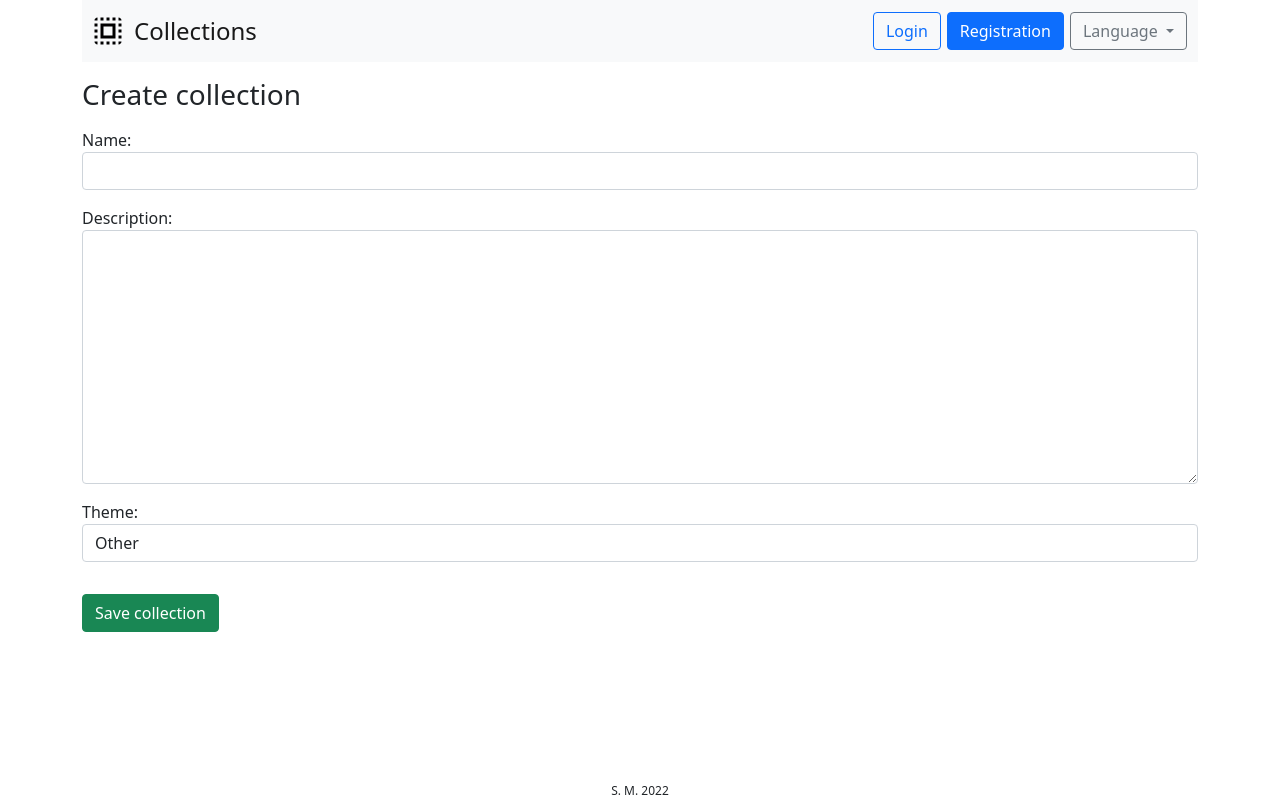
After one commit to MaxSank/Collections, a Django app: a page that uses templates/collection/create_collection.html in a window 1280 px wide. The commit adds this page. Run offline with Django 4.2, Linux system fonts and the light colour scheme; tables that the repository leaves empty hold one stand-in row (values such as "Sample post"); some libraries are stand-ins or nearby versions.

Commit message:
Add first iteration of create collection, add button on personal page

```diff
--- /dev/null
+++ b/collection/forms.py
@@ -0,0 +1,21 @@
+from django import forms
+from django.db import models
+from django.forms import ModelForm, TextInput, Textarea, EmailInput
+from .models import ItemCollection
+
+
+class ItemCollectionCreationForm(ModelForm):
+    """name = forms.CharField(max_length=150)
+    description = forms.CharField(
+        widgets=forms.Textarea(attrs={'class': 'form-control'})
+    )
+    theme = forms.ChoiceField()"""
+
+    class Meta:
+        model = ItemCollection
+        fields = ('name', 'description', 'theme')
+        widgets = {
+            'name': TextInput(attrs={'class': 'form-control'}),
+            'description': forms.Textarea(attrs={'class': 'form-control'}),
+            'theme': forms.Select(attrs={'class': 'form-control'}),
+        }
--- a/collection/models.py
+++ b/collection/models.py
@@ -1,6 +1,7 @@
 from django.db import models
 from django.conf import settings
 import django.utils.timezone
+from django.utils.text import slugify
 
 
 class ItemCollection(models.Model):
@@ -28,6 +29,10 @@ class ItemCollection(models.Model):
     theme = models.CharField(
         "Theme", max_length=30, choices=CHOICES, default="Other"
     )
+
+    def save(self, *args, **kwargs):
+        self.slug = slugify(self.name)
+        super(ItemCollection, self).save(*args, **kwargs)
 
     def __str__(self):
         return self.name
--- a/collection/urls.py
+++ b/collection/urls.py
@@ -9,4 +9,9 @@ urlpatterns = [
         views.get_personal_page_data,
         name='personal_page'
     ),
+    path(
+        'user-<str:username>/create-collection',
+        views.create_collection,
+        name='create_collection'
+    ),
 ]
--- a/collection/views.py
+++ b/collection/views.py
@@ -1,4 +1,4 @@
-from django.shortcuts import render
+from django.shortcuts import render, redirect
 from django.http import HttpRequest, HttpResponse
 from typing import List
 from django.db.models import Count
@@ -6,6 +6,7 @@ from django.utils.translation import gettext as _
 from django.utils.translation import get_language, activate, gettext
 from django.views.generic.base import View
 
+from .forms import ItemCollectionCreationForm
 from .models import ItemCollection
 from .models import Item
 from user.models import CustomUser
@@ -53,3 +54,33 @@ def get_personal_page_data(
             "title": _("Personal page"),
         }
     )
+
+
+def create_collection(
+        request: HttpRequest,
+        username: str
+) -> HttpResponse:
+    owner_object = CustomUser.objects.get(username=username)
+    owner_id = owner_object.id
+    owner_username = owner_object.username
+
+    if request.method == "POST":
+        form = ItemCollectionCreationForm(request.POST)
+        if form.is_valid():
+            item_collection_form = form.save(commit=False)
+            item_collection_form.user = owner_object
+            item_collection_form.save()
+            return redirect('personal_page', username=owner_username)
+    else:
+        form = ItemCollectionCreationForm()
+
+    return render(
+        request,
+        "collection/create_collection.html",
+        {
+            'form': form,
+            "owner_id": owner_id,
+            "owner_username": owner_username,
+            "title": _("Create collection"),
+        }
+    )
--- /dev/null
+++ b/templates/collection/create_collection.html
@@ -0,0 +1,19 @@
+{% extends "main/layout.html" %}
+{% load i18n %}
+
+{% block body %}
+    <h3 class="mb-3">{% translate title %}</h3>
+
+
+    <form  method="post">
+        {% csrf_token %}
+
+        {{ form.as_p }}
+
+         <button type="submit" class="btn btn-success mt-3">{% translate 'Save collection' %}</button>
+
+    </form>
+
+
+{% endblock %}
+action="{% url 'create_collection' %}"
```
Also changed, not shown: templates/collection/personal_page.html (+2 -5 lines), locale/en/LC_MESSAGES/django.po, locale/ru/LC_MESSAGES/django.po.
